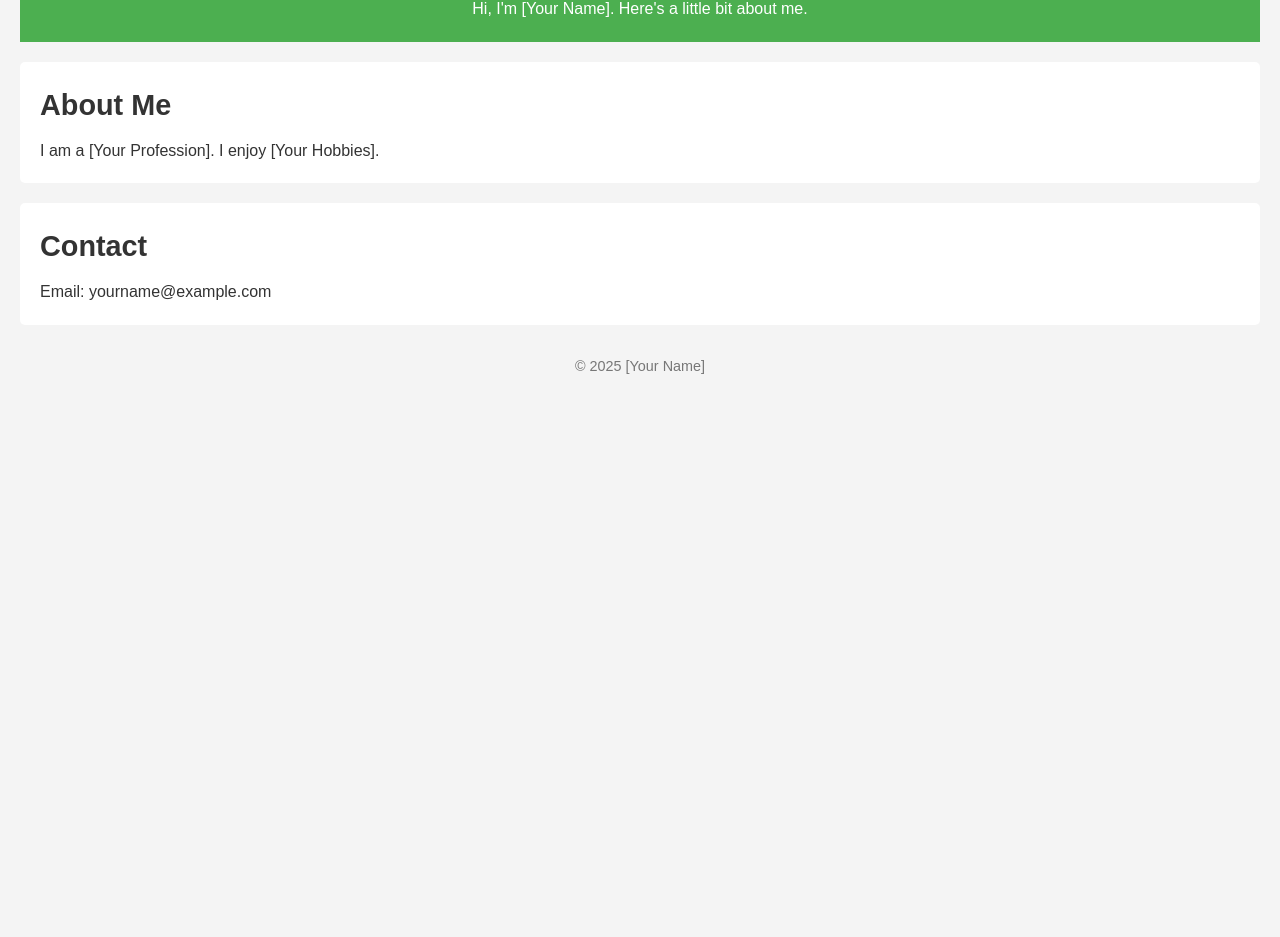
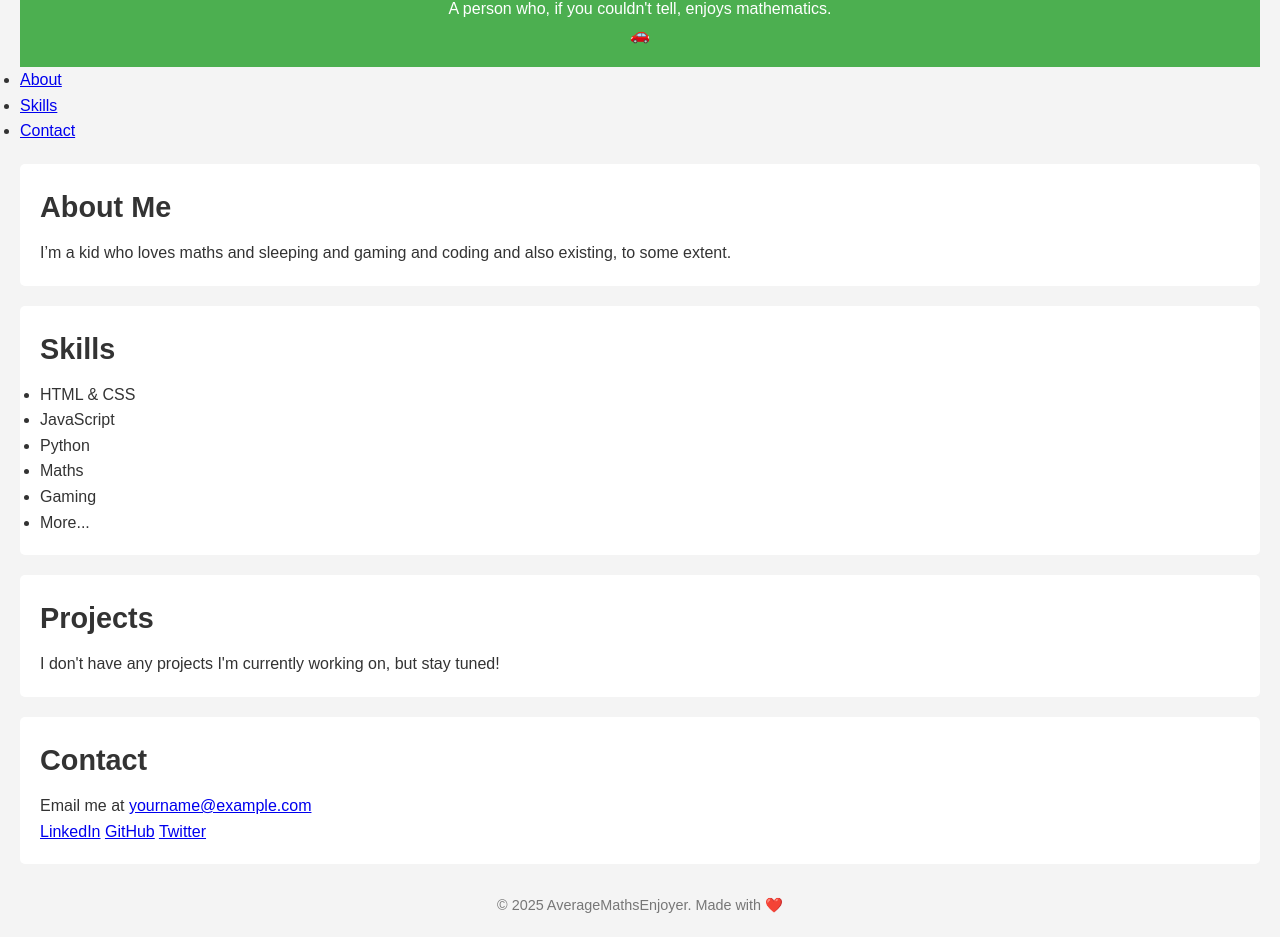
Before and after one commit to PiNooob/MySillyLittleWebsite, a plain HTML site: page index.html in a window 1280 px wide. Shown: the part 108-1045 px from the top of the page. Before the commit the page ends 800 px from the top, so only its background shows below. Drawn offline with nearby package versions, Linux system fonts and the light colour scheme.

Commit message:
Update index.html
Car.

```diff
--- a/index.html
+++ b/index.html
@@ -1,32 +1,103 @@
 <!DOCTYPE html>
 <html lang="en">
+
 <head>
-    <meta charset="UTF-8">
-    <meta name="viewport" content="width=device-width, initial-scale=1.0">
-    <meta http-equiv="X-UA-Compatible" content="ie=edge">
-    <title>Your Name's Personal Website</title>
-    <link rel="stylesheet" href="styles.css">
+    <meta charset="UTF-8" />
+    <meta name="viewport" content="width=device-width, initial-scale=1.0" />
+    <meta http-equiv="X-UA-Compatible" content="ie=edge" />
+    <title>AverageMathsEnjoyer • Portfolio</title>
+    <link rel="stylesheet" href="styles.css" />
+    <link rel="stylesheet" href="https://unpkg.com/aos@2.3.1/dist/aos.css" />
 </head>
-<body>
 
-    <header>
-        <h1>Welcome to My Website!</h1>
-        <p>Hi, I'm [Your Name]. Here's a little bit about me.</p>
+<body class="dark-mode">
+
+    <header class="hero">
+        <div class="container" data-aos="fade-down">
+            <h1>Hello, I'm <span>a Maths Enjoyer</span></h1>
+            <p>A person who, if you couldn't tell, enjoys mathematics.</p>
+        </div>
+        <div class="car-container" id="car">
+            🚗
+        </div>
+
     </header>
 
-    <section id="about">
-        <h2>About Me</h2>
-        <p>I am a [Your Profession]. I enjoy [Your Hobbies].</p>
+    <nav class="nav">
+        <ul>
+            <li><a href="#about">About</a></li>
+            <li><a href="#skills">Skills</a></li>
+            <li><a href="#contact">Contact</a></li>
+        </ul>
+    </nav>
+
+    <section id="about" class="section" data-aos="fade-right">
+        <div class="container">
+            <h2>About Me</h2>
+            <p>I’m a kid who loves maths and sleeping and gaming and coding and also existing, to some extent.</p>
+        </div>
     </section>
 
-    <section id="contact">
-        <h2>Contact</h2>
-        <p>Email: yourname@example.com</p>
+    <section id="skills" class="section" data-aos="fade-left">
+        <div class="container">
+            <h2>Skills</h2>
+            <ul class="skills-grid">
+                <li>HTML & CSS</li>
+                <li>JavaScript</li>
+                <li>Python</li>
+                <li>Maths</li>
+                <li>Gaming</li>
+                <li>More...</li>
+            </ul>
+        </div>
+    </section>
+
+    <section id="projects" class="section" data-aos="zoom-in">
+        <div class="container">
+            <h2>Projects</h2>
+            <p>I don't have any projects I'm currently working on, but stay tuned!</p>
+        </div>
+    </section>
+
+    <section id="contact" class="section" data-aos="fade-up">
+        <div class="container">
+            <h2>Contact</h2>
+            <p>Email me at <a href="mailto:yourname@example.com">yourname@example.com</a></p>
+            <div class="social-links">
+                <a href="#" target="_blank">LinkedIn</a>
+                <a href="#" target="_blank">GitHub</a>
+                <a href="#" target="_blank">Twitter</a>
+            </div>
+        </div>
     </section>
 
     <footer>
-        <p>© 2025 [Your Name]</p>
+        <div class="container">
+            <p>© 2025 AverageMathsEnjoyer. Made with ❤️</p>
+        </div>
     </footer>
 
+    <script src="https://unpkg.com/aos@2.3.1/dist/aos.js"></script>
+    <script>AOS.init();</script>
+
+    <script>
+        const car = document.getElementById('car');
+        const header = document.querySelector('.hero');
+
+        window.addEventListener('scroll', () => {
+            const headerHeight = header.offsetHeight;
+            const scrollY = window.scrollY;
+
+            // Calculate scroll percentage within the header
+            const scrollProgress = Math.min(Math.max(scrollY / headerHeight, 0), 1);
+
+            // Translate X based on progress (0 = right edge, 1 = off left)
+            const moveDistance = -120 * scrollProgress; // in vw
+            car.style.transform = `translateX(${moveDistance}vw)`;
+        });
+    </script>
+
+
 </body>
+
 </html>
```
